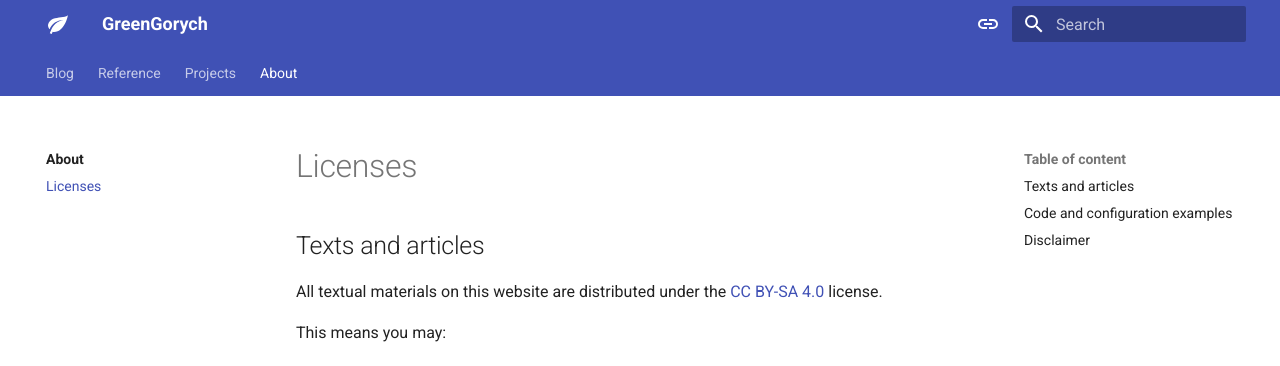
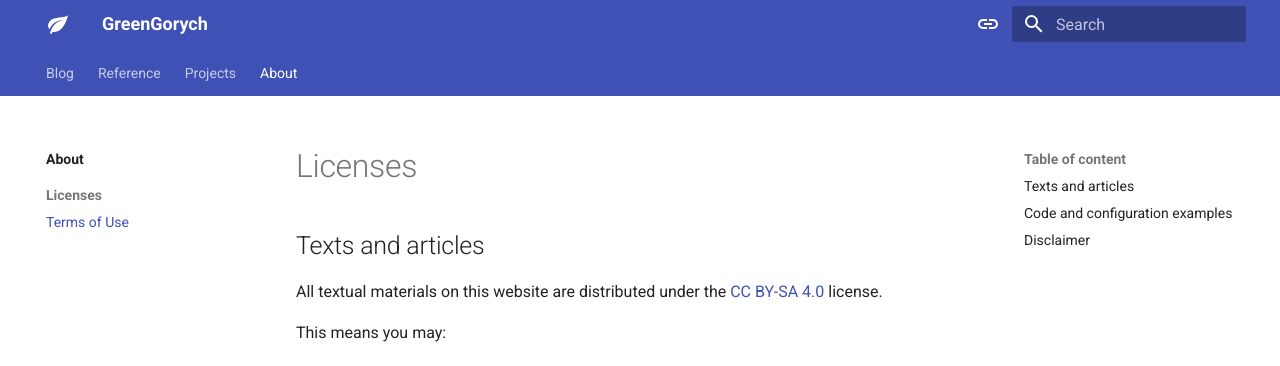
Before and after one commit to greengorych/greengorych.io, an MkDocs documentation site: the page built from docs/about/terms-of-use.md, in a window 1280 px wide. Shown: the top 366 px of the page. Built offline with MkDocs 1.6.1 and Material for MkDocs 9.7.7, drawn with Linux system fonts in a browser that asks for light colours; plug-ins that fetch from the network failed and are left out.

Commit message:
docs(site): rename "Licenses" page to "Terms of Use"

```diff
--- a/mkdocs.yml
+++ b/mkdocs.yml
@@ -546,7 +546,8 @@ nav:
       - wsl-configs: projects/wsl-configs.md
   - About:
       - about/index.md
-      - Licenses: about/licenses.md
+      - Licenses:
+          - Terms of Use: about/terms-of-use.md
 
 # Additional templates
 extra_templates:
```
Also changed, not shown: docs/about/terms-of-use.md (renamed from docs/about/licenses.md).
